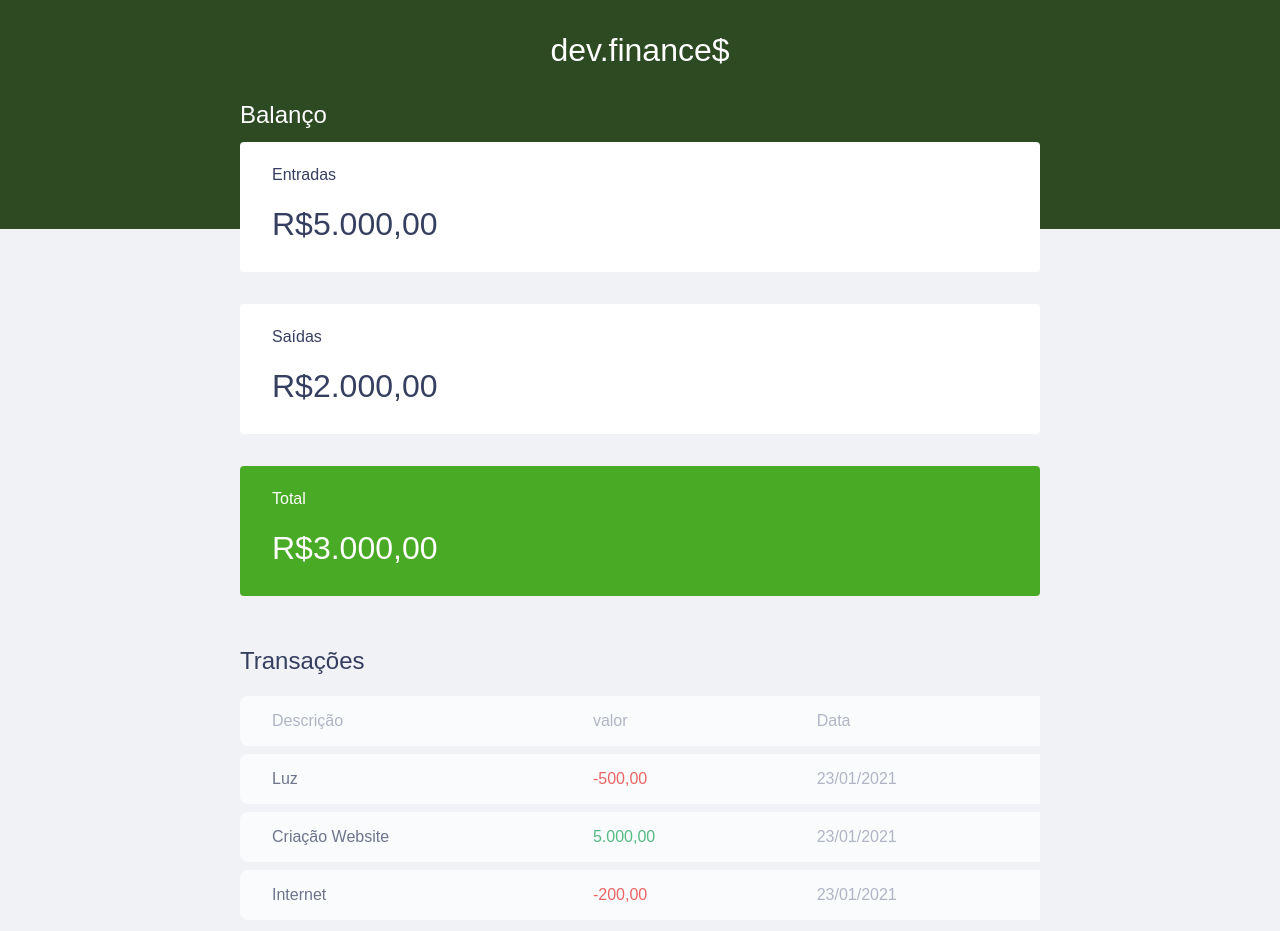
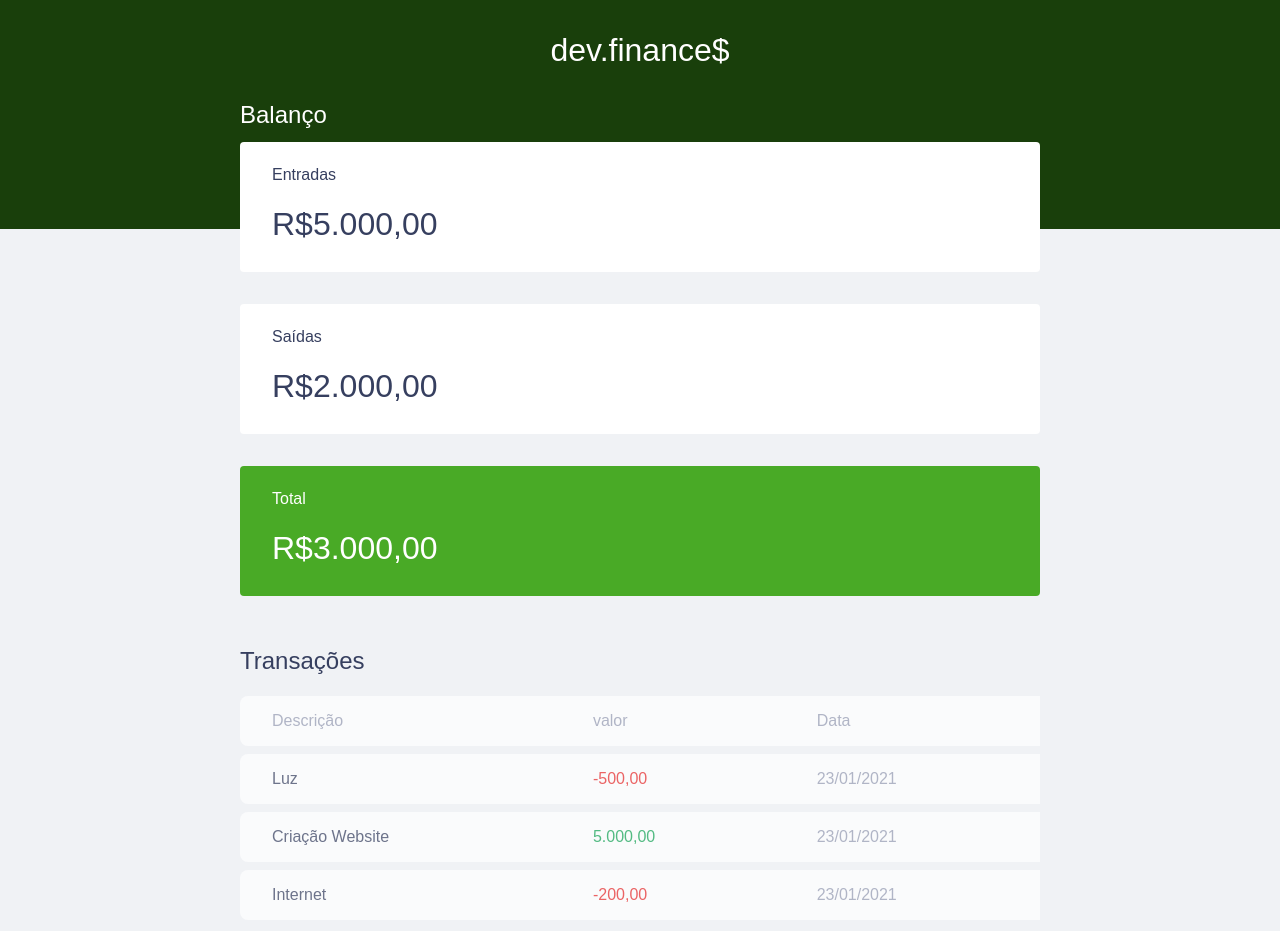
Before and after one commit to leokattah/DevFinance, a plain HTML site: page index.html in a window 1280 px wide. Shown: the top 931 px of the page. Drawn offline with Linux system fonts and the light colour scheme.

```diff
--- a/style.css
+++ b/style.css
@@ -24,7 +24,7 @@
 }
 /*Header================*/
 header{
-background: #2d4a22;
+background: #193f0b;
 padding: 2rem 0 10rem;
 text-align: center;
 }
```
